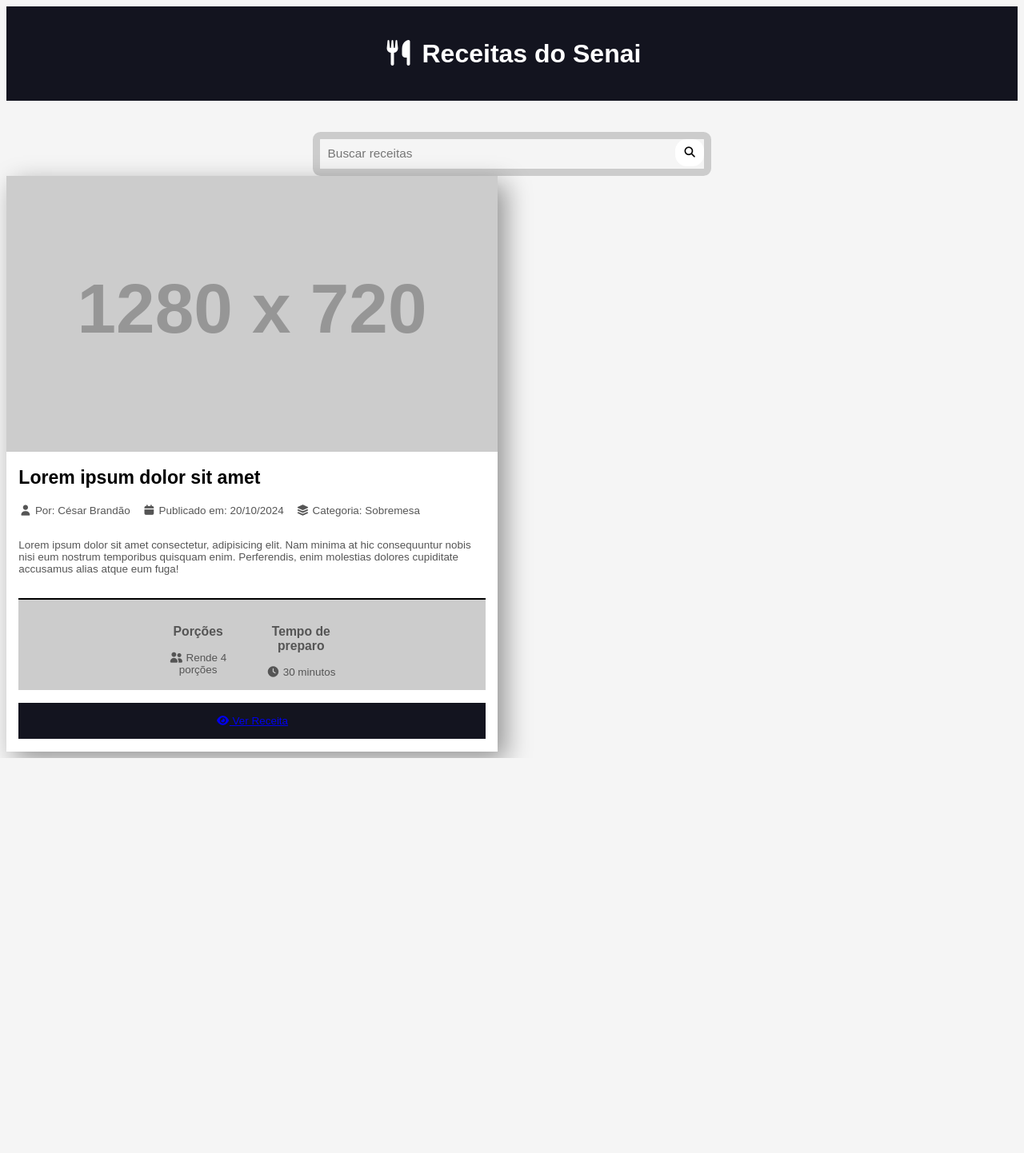
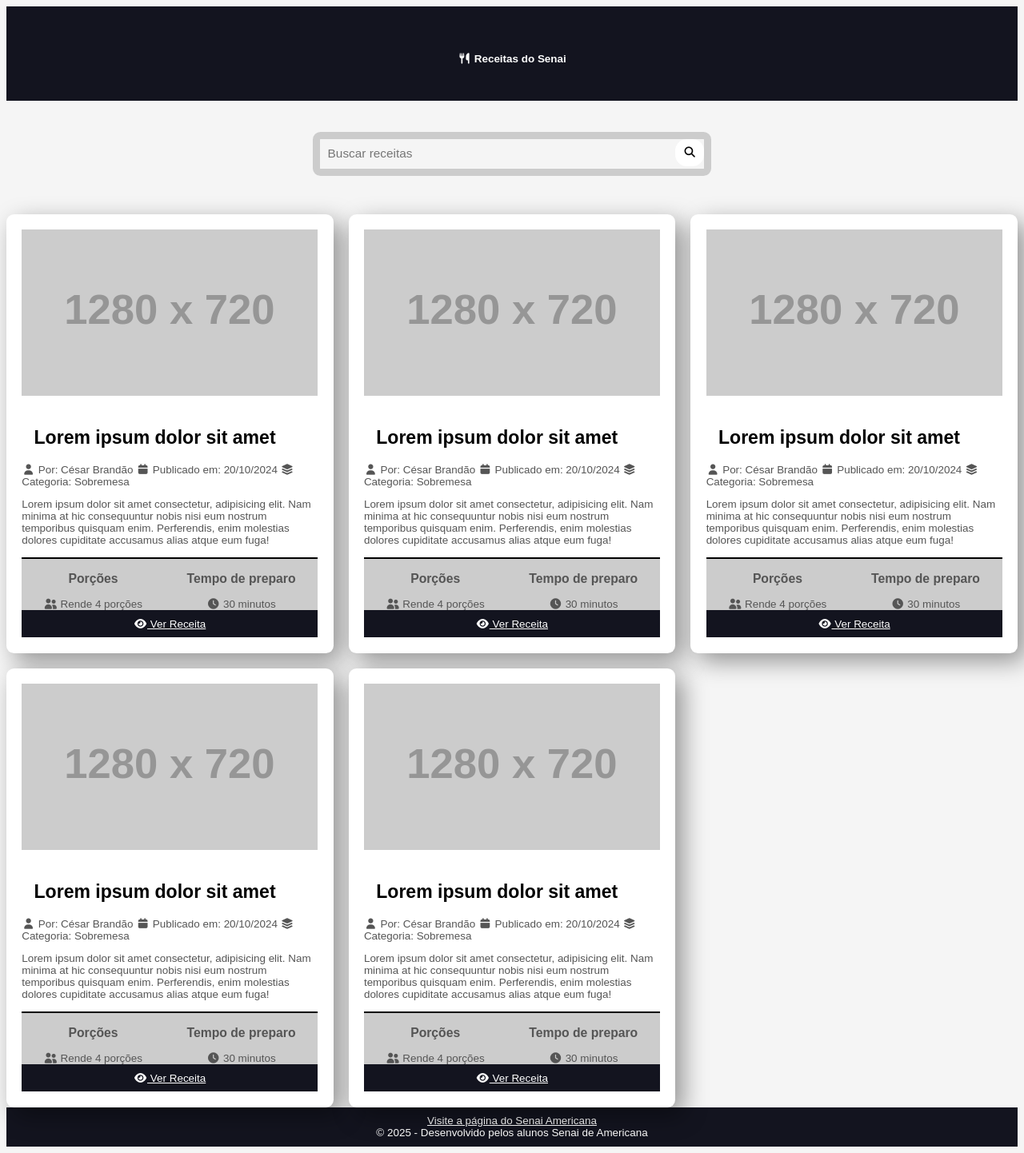
Before and after one commit to dev-bars/SenaiDJPython, a Django app: page / in a window 1280 px wide. Shown: the whole page at 80% size. Before the commit the page ends 948 px from the top, so only its background shows below. Run offline with Django 5.2, Linux system fonts and the light colour scheme; grey boxes labelled with a size stand in for pictures from a placeholder-image service; some libraries are stand-ins or nearby versions.

Commit message:
commit - finalização layout pagina cards

```diff
--- a/receitas/templates/page/home.html
+++ b/receitas/templates/page/home.html
@@ -6,52 +6,16 @@
 <body>
     {% include "parciais/buscador.html" %}
     <main class="principal-conteudo-container">
-        <div class="principal-conteudo-lista">
-            <div class="receita-card">
-                <img src="https://placehold.co/1280x720/orange/black">
-            </div>
-            <h2 class="receita-titulo">Lorem ipsum dolor sit amet</h2>
-            <div class="receitas-autor">
-                <span class="receitas-autor-item">
-                    <i class="fas fa-user"></i>
-                    Por: César Brandão
-                </span>
-                <span class="receitas-autor-item">
-                    <i class="fas fa-calendar"></i>
-                    Publicado em: 20/10/2024
-                </span>
-                <span class="receitas-autor-item">
-                    <i class="fas fa-layer-group"></i>
-                    Categoria: Sobremesa
-                </span>
-                <div class="receita-descrição">
-                    <p>
-                        Lorem ipsum dolor sit amet consectetur, adipisicing elit. Nam minima at hic consequuntur nobis
-                        nisi eum nostrum temporibus quisquam enim. Perferendis, enim molestias dolores cupiditate
-                        accusamus alias atque eum fuga!
-                    </p>
-                </div>
-                <div class="receita-meta">
-                    <div class="receita-meta-servindo">
-                        <h3>Porções</h3>
-                        <i class="fas fa-user-friends"></i>
-                        Rende 4 porções
-                    </div>
-                    <div class="receitas-meta-preparo">
-                        <h3>Tempo de preparo</h3>
-                        <i class="fas fa-clock"></i>
-                        30 minutos
-                    </div>
-                </div>
-                <footer class="receitas-footer">
-                    <a href="Colocar o link aqui" class="btn btn-primary">
-                        <i class="fas fa-eye"></i>
-                        Ver Receita
-                    </a>
-                </footer>
-            </div>
-        </div>
+        {% include "parciais/card.html" %}
+        {% include "parciais/card.html" %}
+        {% include "parciais/card.html" %}
+        {% include "parciais/card.html" %}
+        {% include "parciais/card.html" %}
     </main>
+
+    <footer class="receitas-footer">
+        {% include "parciais/rodape.html" %}
+    </footer>
 </body>
 
 </html>
--- /dev/null
+++ b/receitas/templates/parciais/card.html
@@ -0,0 +1,45 @@
+<div class="principal-conteudo-lista">
+    <div class="receita-card">
+        <img src="https://placehold.co/1280x720/orange/black">
+    </div>
+    <h2 class="receita-titulo">Lorem ipsum dolor sit amet</h2>
+    <div class="receitas-autor">
+        <span class="receitas-autor-item">
+            <i class="fas fa-user"></i>
+            Por: César Brandão
+        </span>
+        <span class="receitas-autor-item">
+            <i class="fas fa-calendar"></i>
+            Publicado em: 20/10/2024
+        </span>
+        <span class="receitas-autor-item">
+            <i class="fas fa-layer-group"></i>
+            Categoria: Sobremesa
+        </span>
+        <div class="receita-descrição">
+            <p>
+                Lorem ipsum dolor sit amet consectetur, adipisicing elit. Nam minima at hic consequuntur nobis
+                nisi eum nostrum temporibus quisquam enim. Perferendis, enim molestias dolores cupiditate
+                accusamus alias atque eum fuga!
+            </p>
+        </div>
+        <div class="receita-meta">
+            <div class="receita-meta-servindo">
+                <h3>Porções</h3>
+                <i class="fas fa-user-friends"></i>
+                Rende 4 porções
+            </div>
+            <div class="receitas-meta-preparo">
+                <h3>Tempo de preparo</h3>
+                <i class="fas fa-clock"></i>
+                30 minutos
+            </div>
+        </div>
+        <footer class="receitas-footer">
+            <a href="Colocar o link aqui" class="btn btn-primary">
+                <i class="fas fa-eye"></i>
+                Ver Receita
+            </a>
+        </footer>
+    </div>
+</div>
--- a/receitas/templates/parciais/estilo.html
+++ b/receitas/templates/parciais/estilo.html
@@ -67,18 +67,25 @@
     }
 
     .principal-conteudo-container {
-        padding-top: 0;
+        padding-top: 5rem;
+        display: grid;
+        grid-template-columns: repeat(auto-fit, minmax(340px, 1fr));
+        justify-content: center;
+        gap: 2rem;
     }
 
     .principal-conteudo-lista {
         display: grid;
         grid-template-columns: repeat(auto-fit, minmax(340px, 1fr));
         gap: 2rem;
+        padding: 2rem;
+        justify-content: center;
         background: white;
         max-width: 64rem;
         box-shadow: 10px 10px 30px rgba(0, 0, 0, 0.4);
         transition: all 300ms ease-in-out;
         transform: scale(1);
+        border-radius: 1rem;
     }
 
     .principal-conteudo-lista:hover {
@@ -88,7 +95,8 @@
 
     .receita-card {
         max-width: 100%;
-        height: 330px;
+        height: auto;
+        width: 100%;
     }
 
     .receita-card img {
@@ -102,10 +110,8 @@
     }
 
     .receitas-autor {
-        display: flex;
+        display: block;
         flex-wrap: wrap;
-        gap: 1.6rem;
-        margin: 0 1.6rem 1.6rem 1.6rem;
         font-size: 1.4rem;
         color: #555;
     }
@@ -113,17 +119,28 @@
     .receita-meta {
         display: flex;
         background: #ccc;
-        padding: 1.6rem 17rem;
         border-top: black 2px solid;
         text-align: center;
+        text-wrap: nowrap;
+        justify-content: space-around;
     }
 
     .receitas-footer {
         text-align: center;
         margin-top: 0rem;
-        padding-bottom: 2rem;
+        padding: 1rem;
         background: #13141f;
-        text-decoration: none;
-        padding: 1.6rem 25.7rem;
+    }
+
+    .footer-senai,
+    a,
+    copyrigth {
+        color: white;
+        text-decoration: nome;
+        font-size: 1.4rem;
+    }
+
+    .footer-senai a:hover {
+        text-decoration: underline;
     }
 </style>
--- /dev/null
+++ b/receitas/templates/parciais/rodape.html
@@ -0,0 +1,6 @@
+<div class="footer-senai">
+    <a href="https://sp.senai.br/unidade/americana/" target="_blank">
+        Visite a página do Senai Americana
+    </a>
+    <div class="copyrigth">&copy; 2025 - Desenvolvido pelos alunos Senai de Americana</div>
+</div>
```
